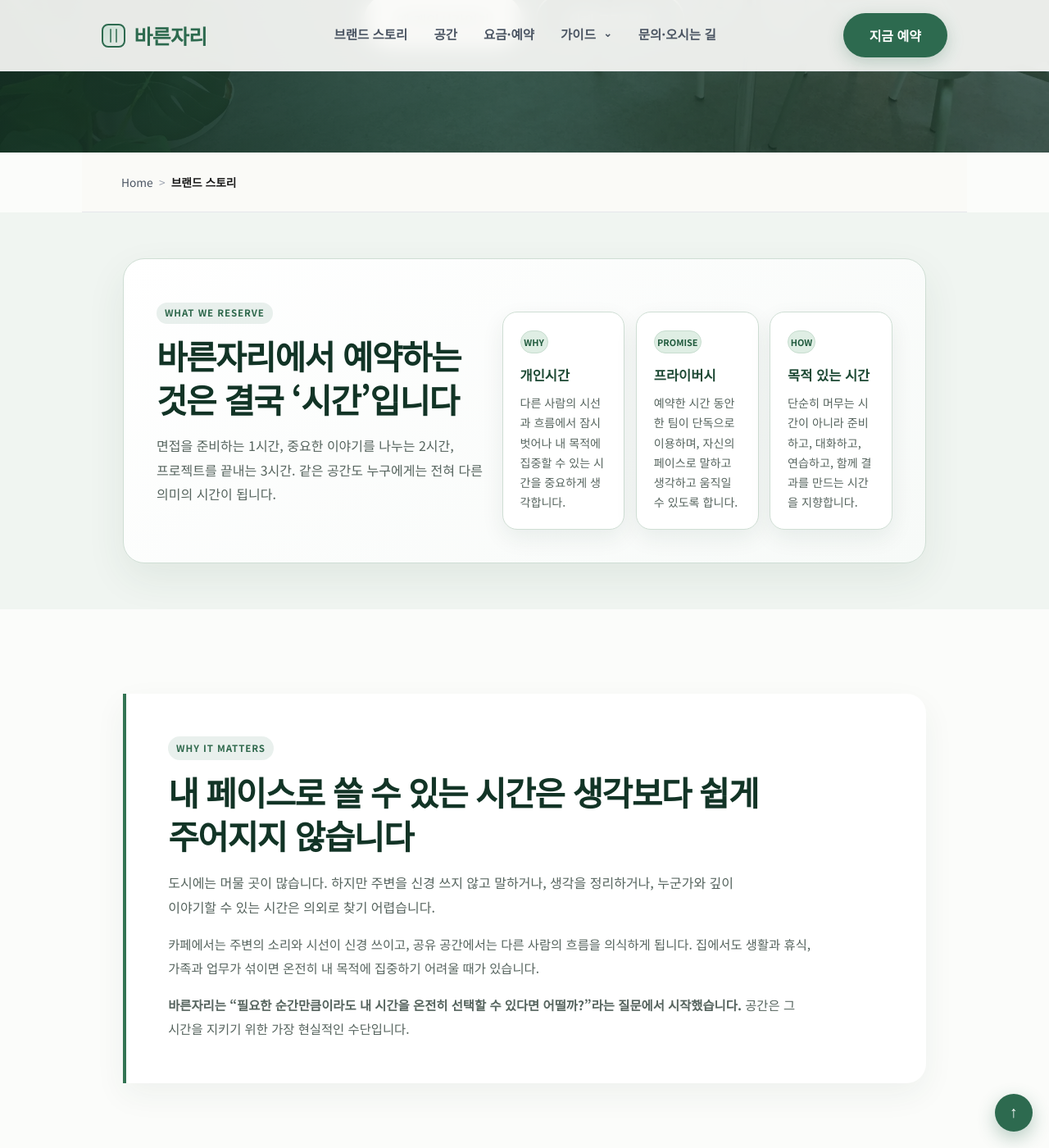
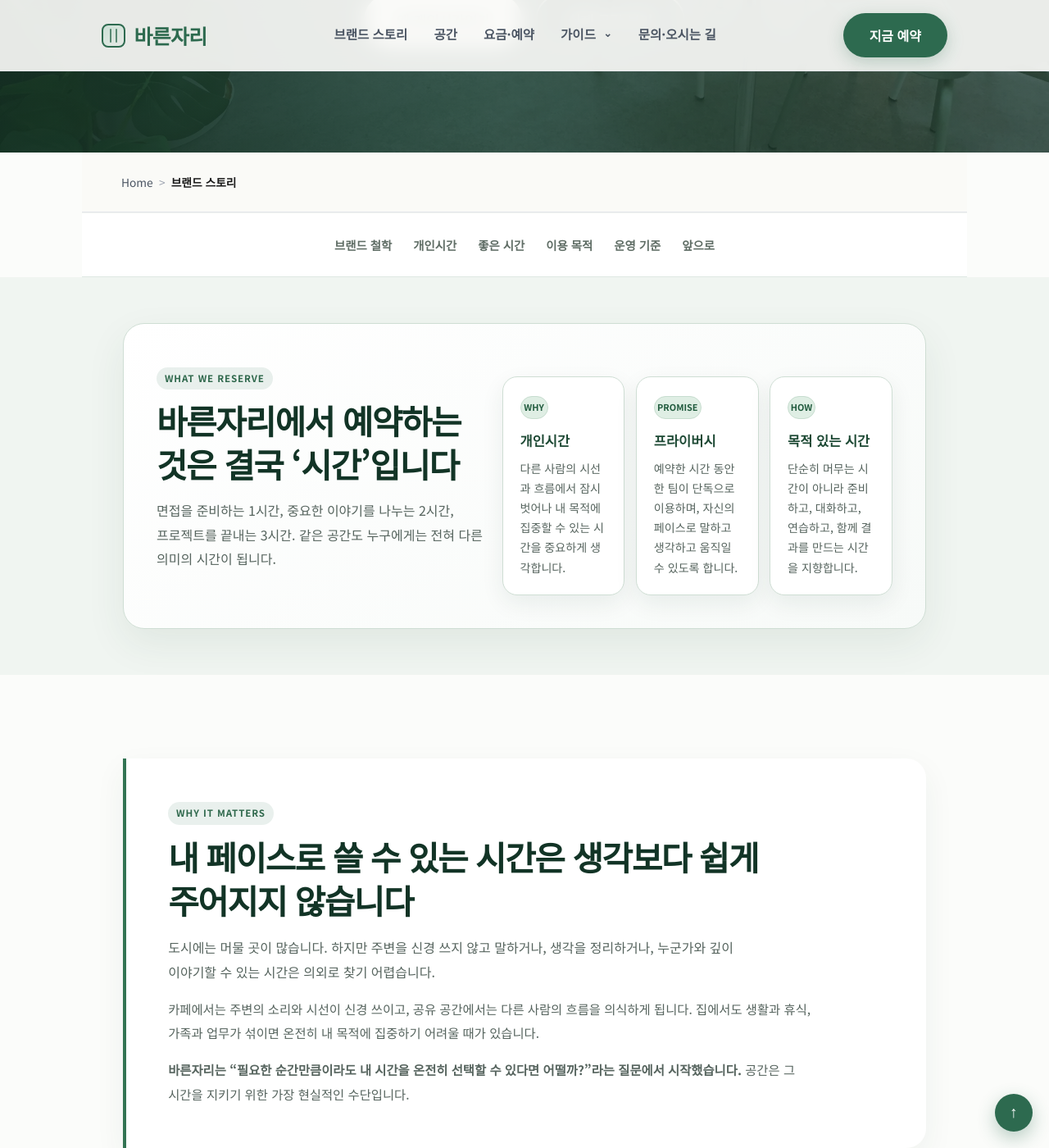
Before and after one commit to bareunspace/blog, a Jekyll site: the page built from about.html, in a window 1280 px wide and 1400 px high, scrolled down 737 px. Shown: the whole window at 82% size. Built offline with Jekyll 4.4.1, drawn with Linux system fonts in a browser that asks for light colours.

Commit message:
Add sticky section navigation to about page

```diff
--- a/about.html
+++ b/about.html
@@ -80,6 +80,67 @@
     font-size: .9rem;
     font-weight: 800;
   }
+  .about-sticky-nav {
+    position: sticky;
+    top: 0;
+    z-index: 50;
+    background: rgba(255, 255, 255, .96);
+    border-top: 1px solid #edf1ee;
+    border-bottom: 1px solid #dfe8e2;
+    backdrop-filter: blur(12px);
+    -webkit-backdrop-filter: blur(12px);
+  }
+  .about-sticky-nav__inner {
+    max-width: 1120px;
+    margin: 0 auto;
+    padding: 0 24px;
+    display: flex;
+    align-items: center;
+    gap: 26px;
+    overflow-x: auto;
+    white-space: nowrap;
+    scrollbar-width: none;
+    -webkit-overflow-scrolling: touch;
+  }
+  .about-sticky-nav__inner::-webkit-scrollbar {
+    display: none;
+  }
+  .about-sticky-nav a {
+    flex: 0 0 auto;
+    display: block;
+    padding: 14px 0 12px;
+    color: #5f6d65;
+    font-size: .9rem;
+    font-weight: 750;
+    line-height: 1.2;
+    text-decoration: none;
+    border-bottom: 2px solid transparent;
+    transition: color .18s ease, border-color .18s ease;
+  }
+  .about-sticky-nav a:hover,
+  .about-sticky-nav a:focus-visible {
+    color: #173d29;
+    border-bottom-color: #285d43;
+  }
+  .about-sticky-nav a:focus-visible {
+    outline: none;
+  }
+  main.about-page section[id] {
+    scroll-margin-top: 72px;
+  }
+  @media (max-width: 768px) {
+    .about-sticky-nav__inner {
+      padding: 0 16px;
+      gap: 22px;
+    }
+    .about-sticky-nav a {
+      padding: 13px 0 11px;
+      font-size: .84rem;
+    }
+    main.about-page section[id] {
+      scroll-margin-top: 64px;
+    }
+  }
 </style>
 <main class="about-page">
   <section id="home">
@@ -100,6 +161,17 @@
     </div>
   </section>
   {% include breadcrumb.html %}
+
+  <nav class="about-sticky-nav" aria-label="바른자리 소개 페이지 메뉴">
+    <div class="about-sticky-nav__inner">
+      <a href="#home">브랜드 철학</a>
+      <a href="#about-story">개인시간</a>
+      <a href="#good-time">좋은 시간</a>
+      <a href="#use-cases">이용 목적</a>
+      <a href="#operation">운영 기준</a>
+      <a href="#partner-growth">앞으로</a>
+    </div>
+  </nav>
 
   <section class="about-overview">
     <div class="section-inner">
@@ -137,7 +209,7 @@
     </div>
   </section>
 
-  <section>
+  <section id="good-time">
     <div class="section-inner">
       <p class="section-label">Good Time</p>
       <h2 class="section-title">바른자리가 생각하는 좋은 시간</h2>
@@ -151,7 +223,7 @@
     </div>
   </section>
 
-  <section>
+  <section id="use-cases">
     <div class="section-inner">
       <p class="section-label">Four Ways to Use Time</p>
       <h2 class="section-title">사람마다 필요한 시간은 다릅니다</h2>
@@ -185,7 +257,7 @@
     </div>
   </section>
 
-  <section>
+  <section id="operation">
     <div class="section-inner">
       <p class="section-label">How We Operate</p>
       <h2 class="section-title">공간보다 시간 경험을 기준으로 운영합니다</h2>
```
